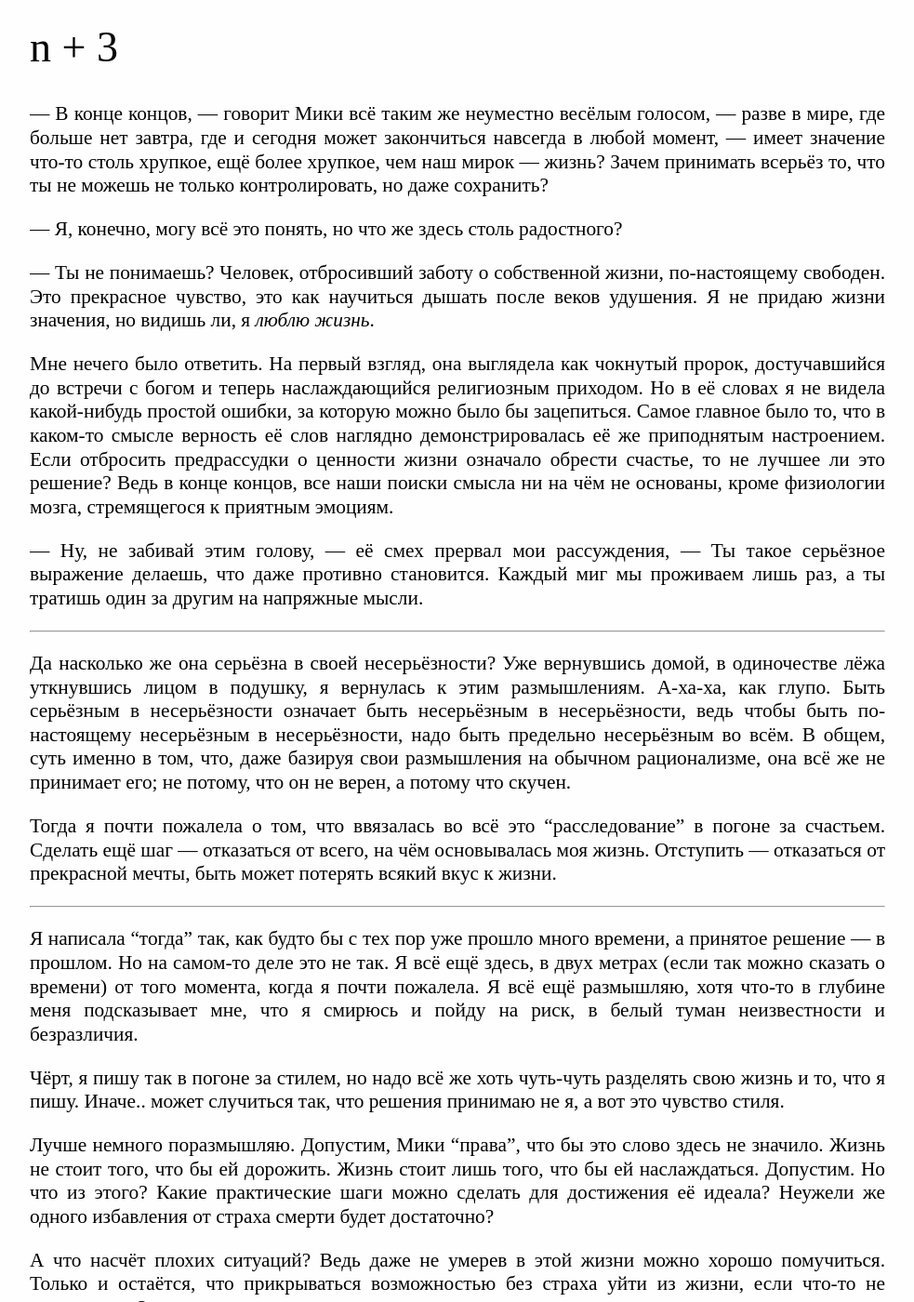
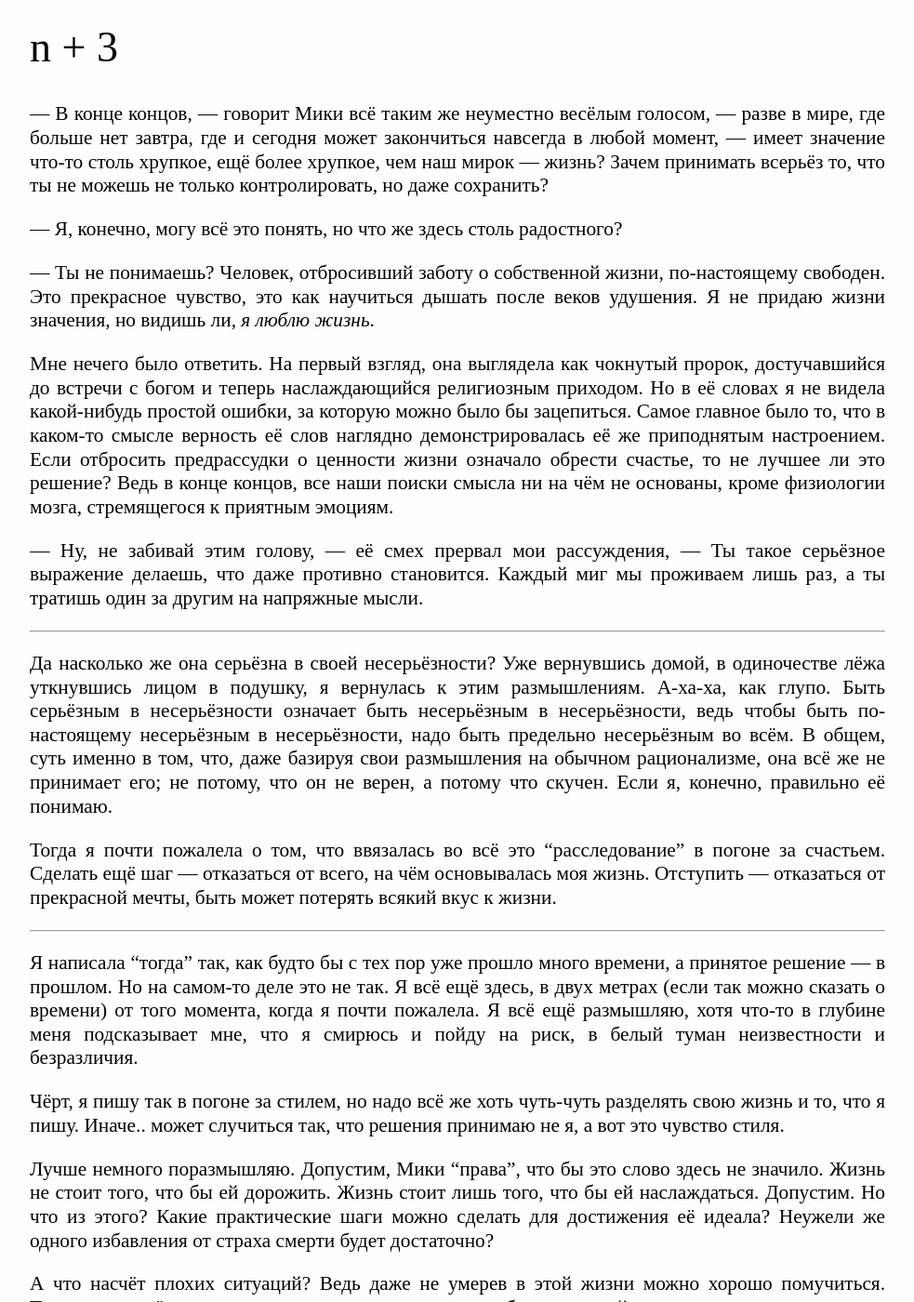
Before and after one commit to caryoscelus/lezvije-travy, a Jekyll site: the page built from text/miki.md, in a window 1280 px wide and 1400 px high. Shown: the whole window at 93% size, without its empty margins (148-1131 px from the left). Built offline with Jekyll 4.4.1, drawn with Linux system fonts in a browser that asks for light colours; some of the changed text lies outside the part shown.

Commit message:
text/edit (miki)

```diff
--- a/text/miki.md
+++ b/text/miki.md
@@ -12,7 +12,7 @@ title: "n + 3"
 
 — Ты не понимаешь? Человек, отбросивший заботу о собственной жизни,
 по-настоящему свободен. Это прекрасное чувство, это как научиться дышать после
-веков удушения. Я не придаю жизни значения, но видишь ли, я *люблю жизнь*.
+веков удушения. Я не придаю жизни значения, но видишь ли, *я люблю жизнь*.
 
 Мне нечего было ответить. На первый взгляд, она выглядела как чокнутый пророк,
 достучавшийся до встречи с богом и теперь наслаждающийся религиозным
@@ -35,7 +35,8 @@ title: "n + 3"
 несерьёзным в несерьёзности, ведь чтобы быть по-настоящему несерьёзным в
 несерьёзности, надо быть предельно несерьёзным во всём. В общем, суть именно в
 том, что, даже базируя свои размышления на обычном рационализме, она всё же не
-принимает его; не потому, что он не верен, а потому что скучен.
+принимает его; не потому, что он не верен, а потому что скучен. Если я, конечно,
+правильно её понимаю.
 
 Тогда я почти пожалела о том, что ввязалась во всё это "расследование" в погоне
 за счастьем. Сделать ещё шаг — отказаться от всего, на чём основывалась моя
@@ -73,5 +79,3 @@ title: "n + 3"
 Ловлю себя на мысли, что я жду эту встречу. Итак, пока я тут пытаюсь рассуждать
 рационально, в моей жизни уже происходят изменения? "А, чёрт!", беззвучно
 выкрикиваю я и вскакиваю с постели. Надо пойти развеяться.
-
-***
```
Also changed, not shown: other parts of text/miki.md (+5 -0 lines).
